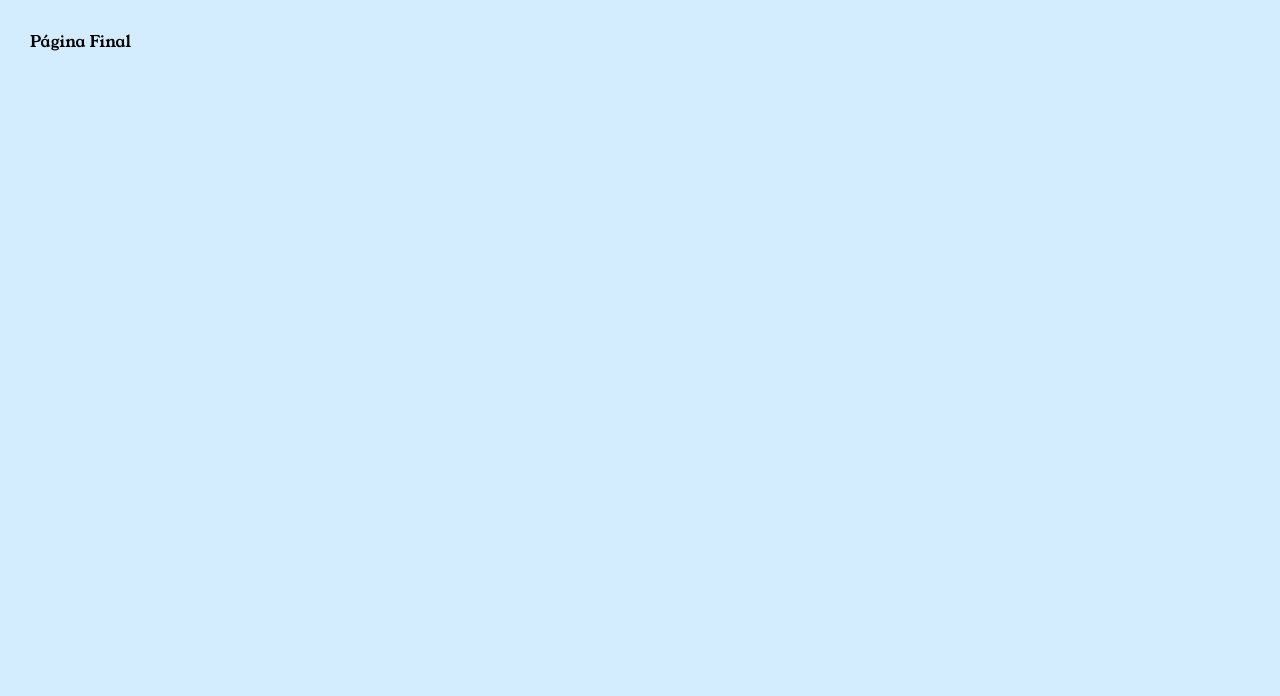
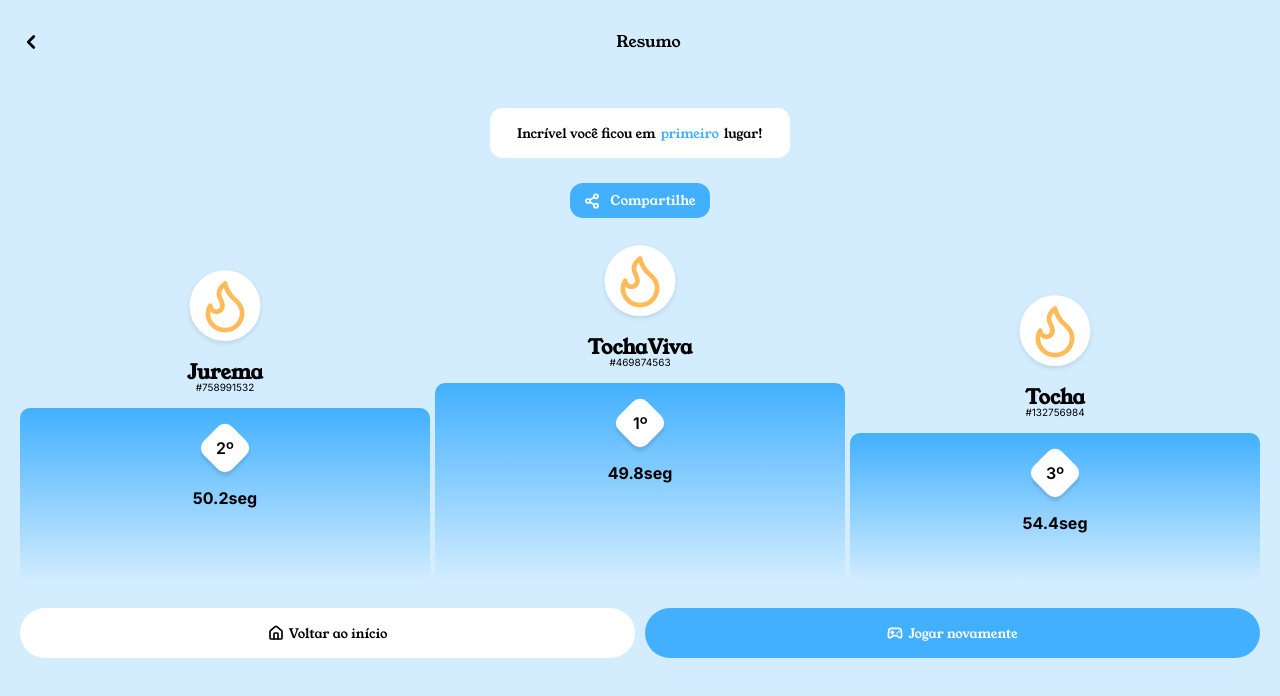
Before and after one commit to TypeClecio/GameBiblico, a React (Vite) app: page /final in a window 1280 px wide. Shown: the top 696 px of the page. Built offline with nearby package versions, Linux system fonts and the light colour scheme.

Commit message:
Adicionando tela final

```diff
--- a/src/pages/Final/Final.module.scss
+++ b/src/pages/Final/Final.module.scss
@@ -2,7 +2,9 @@
 .escopo {
   width: 100vw;
   height: 100vh;
-  padding: 30px;
+  padding: 20px;
+  padding-top: 0;
+  gap: 25px;
   display: flex;
   flex-direction: column;
 
@@ -10,3 +12,193 @@
     background-color: transparent;
   }
 }
+
+// Seção cabeçalho
+.secaoCabecalho {
+  display: flex;
+  align-items: center;
+  justify-content: space-between;
+  padding: 30px 0;
+
+  a, button {
+    height: 22px;
+  }
+
+  .tituloPagina {
+    font-size: 16px;
+  }
+
+  .complementoCabecalho {
+    opacity: 0;
+    user-select: none;
+    pointer-events: none;
+  }
+}
+
+// Seção onde mostra o resultado da partida em qual posição o jogador ficou
+.secaoResultadoDaPartida {
+  width: 100%;
+  display: flex;
+  align-items: center;
+  justify-content: center;
+
+  .fraseResultadoDaPartida {
+    width: 300px;
+    height: 50px;
+    gap: 5px;
+    display: flex;
+    align-items: center;
+    justify-content: center;
+    border-radius: 12.5px;
+    background-color: #FFF;
+    font-size: 13px;
+
+    .colocacaoDaPartida {
+      color: var(--cor-terciaria);
+    }
+  }
+}
+
+// Seção que incentiva ao usuário compartilhar o resultado
+.secaoCompartilharResultado {
+  width: 100%;
+  display: flex;
+  align-items: center;
+  justify-content: center;
+
+  .botaoCompartilharResultado {
+    width: 140px;
+    height: 35px;
+    gap: 10px;
+    display: flex;
+    align-items: center;
+    justify-content: center;
+    color: #FFF;
+    border-radius: 13px;
+    background-color: var(--cor-terciaria);
+  }
+}
+
+// Seção com Pódio onde destaca os 3 melhores jogadore
+.secaoPodio {
+  gap: 5px;
+  display: flex;
+  width: 100%;
+
+  // Cada jogador
+  .top3 {
+    width: 100%;
+    gap: 10px;
+    display: flex;
+    flex-direction: column;
+    justify-content: flex-end;
+  }
+
+  .posicao1 .conteudoColocacao {
+    height: 200px !important;
+  }
+
+  .posicao2 .conteudoColocacao {
+    height: 175px !important;
+  }
+
+  .posicao3 .conteudoColocacao {
+    height: 150px !important;
+  }
+
+  // Dados do jogador
+  .informacoesJogador {
+    width: 100%;
+    display: flex;
+    align-items: center;
+    flex-direction: column;
+
+    .avatarJogador {
+      width: 80px;
+    }
+
+    .nomeJogador {
+      font-size: 20px;
+      margin-top: 10px;
+    }
+
+    .idJogador {
+      font-size: 10px;
+      font-family: "Inter";
+      transform: translateY(-5px);
+    }
+  }
+
+  // Posição no Ranking
+  .informacoesColocacao {
+    width: 100%;
+    height: 200pxpx;
+
+    .conteudoColocacao {
+      gap: 20px;
+      display: flex;
+      align-items: center;
+      flex-direction: column;
+      width: 100%;
+      height: 200px;
+      padding: 20px 0;
+      border-radius: 10px;
+      background: linear-gradient(to bottom, var(--cor-terciaria), transparent);
+
+      .jogadorColocacao, .tempoColocacao {
+        font-family: "Inter";
+      }
+
+      .jogadorColocacao {
+        display: flex;
+        align-items: center;
+        justify-content: center;
+        position: relative;
+        width: 40px;
+        height: 40px;
+        border-radius: 10px;
+        transform: rotateZ(45deg);
+        background-color: #FFF;
+        box-shadow: 3px 3px 3px rgba(0, 0, 0, 10%);
+
+        .posicaoColocacao {
+          font-size: 16px;
+          font-family: "Inter";
+          font-weight: 600;
+          transform: rotateZ(-45deg);
+        }
+      }
+
+      .tempoColocacao {
+        font-weight: bold;
+      }
+    }
+  }
+}
+
+// Seção com botões de controle de rota
+.secaoBotoesDeAcao {
+  gap: 10px;
+  display: flex;
+  width: 100%;
+
+  .botaoVoltarAoInicio, .botaoJogarNovamente {
+    width: 100%;
+    height: 50px;
+    gap: 5px;
+    display: flex;
+    align-items: center;
+    justify-content: center;
+    border-radius: 25px;
+    font-size: 13px;
+  }
+
+  .botaoVoltarAoInicio {
+    background-color: #FFF;
+  }
+
+  .botaoJogarNovamente {
+    color: #FFF;
+    background-color: var(--cor-terciaria);
+  }
+}
--- a/src/pages/Final/index.tsx
+++ b/src/pages/Final/index.tsx
@@ -1,7 +1,111 @@
+import { ChevronLeft, Gamepad2Icon, Home, Share2 } from "lucide-react";
+
 import styles from "./Final.module.scss";
+import avatar from "/public/avatar-1-gamebiblico.svg";
 
 export default function Final() {
   return (
-    <main className={styles.escopo}>Página Final</main>
+    <main className={styles.escopo}>
+      <section className={styles.secaoCabecalho}>
+        <a href="/">
+          <button>
+            <ChevronLeft size={22} strokeWidth={3} />
+          </button>
+        </a>
+
+        <span className={styles.tituloPagina}>Resumo</span>
+
+        <span className={styles.complementoCabecalho}>.</span>
+      </section>
+
+      <section className={styles.secaoResultadoDaPartida}>
+        <p className={styles.fraseResultadoDaPartida}>
+          Incrível você ficou em
+          <span className={styles.colocacaoDaPartida}>primeiro</span>
+          lugar!
+        </p>
+      </section>
+
+      <section className={styles.secaoCompartilharResultado}>
+        <button className={styles.botaoCompartilharResultado}>
+          <Share2 size={16} strokeWidth={2.5} />
+          Compartilhe
+        </button>
+      </section>
+
+      <section className={styles.secaoPodio}>
+        <div className={`${styles.top3} ${styles.posicao2}`}>
+          <div className={styles.informacoesJogador}>
+            <img className={styles.avatarJogador} src={avatar} alt="Avatar" />
+
+            <h3 className={styles.nomeJogador}>Jurema</h3>
+
+            <p className={styles.idJogador}>#758991532</p>
+          </div>
+
+          <div className={styles.informacoesColocacao}>
+            <div className={styles.conteudoColocacao}>
+              <div className={styles.jogadorColocacao}>
+                <span className={styles.posicaoColocacao}>2º</span>
+              </div>
+
+              <span className={styles.tempoColocacao}>50.2seg</span>
+            </div>
+          </div>
+        </div>
+
+        <div className={`${styles.top3} ${styles.posicao1}`}>
+          <div className={styles.informacoesJogador}>
+            <img className={styles.avatarJogador} src={avatar} alt="Avatar" />
+
+            <h3 className={styles.nomeJogador}>TochaViva</h3>
+
+            <p className={styles.idJogador}>#469874563</p>
+          </div>
+
+          <div className={styles.informacoesColocacao}>
+            <div className={styles.conteudoColocacao}>
+              <div className={styles.jogadorColocacao}>
+                <span className={styles.posicaoColocacao}>1º</span>
+              </div>
+
+              <span className={styles.tempoColocacao}>49.8seg</span>
+            </div>
+          </div>
+        </div>
+
+        <div className={`${styles.top3} ${styles.posicao3}`}>
+          <div className={styles.informacoesJogador}>
+            <img className={styles.avatarJogador} src={avatar} alt="Avatar" />
+
+            <h3 className={styles.nomeJogador}>Tocha</h3>
+
+            <p className={styles.idJogador}>#132756984</p>
+          </div>
+
+          <div className={styles.informacoesColocacao}>
+            <div className={styles.conteudoColocacao}>
+              <div className={styles.jogadorColocacao}>
+                <span className={styles.posicaoColocacao}>3º</span>
+              </div>
+
+              <span className={styles.tempoColocacao}>54.4seg</span>
+            </div>
+          </div>
+        </div>
+      </section>
+
+      <section className={styles.secaoBotoesDeAcao}>
+        <button className={styles.botaoVoltarAoInicio}>
+          <Home size={16} strokeWidth={2.5} />
+          Voltar ao início
+        </button>
+
+        <button className={styles.botaoJogarNovamente}>
+          <Gamepad2Icon size={16} strokeWidth={2.5} />
+          Jogar novamente
+        </button>
+      </section>
+    </main>
   )
 }
```
